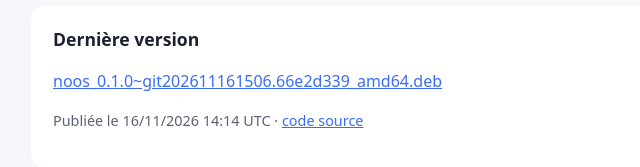
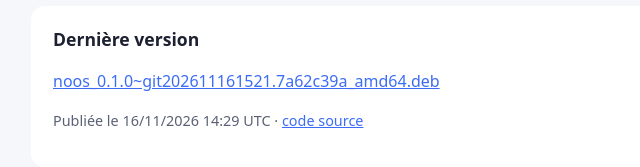
Before and after one commit to Chomiam/noos-de, a plain HTML site: page index.html in a window 1280 px wide. Shown: the part 579-746 px from the top of the page, 229-869 px from the left. Drawn offline with Linux system fonts and the light colour scheme.

Commit message:
Dépôt APT : noos_0.1.0~git202611161521.7a62c39a_amd64.deb

```diff
--- a/index.html
+++ b/index.html
@@ -43,8 +43,8 @@ sudo apt install noos</pre>
 
   <section>
     <h2>Dernière version</h2>
-    <p><a href="pool/main/n/noos/noos_0.1.0~git202611161506.66e2d339_amd64.deb">noos_0.1.0~git202611161506.66e2d339_amd64.deb</a></p>
-    <p class="muted">Publiée le 16/11/2026 14:14 UTC · <a href="https://github.com/Chomiam/noos-de">code source</a></p>
+    <p><a href="pool/main/n/noos/noos_0.1.0~git202611161521.7a62c39a_amd64.deb">noos_0.1.0~git202611161521.7a62c39a_amd64.deb</a></p>
+    <p class="muted">Publiée le 16/11/2026 14:29 UTC · <a href="https://github.com/Chomiam/noos-de">code source</a></p>
   </section>
 </main>
 </body>
```
Also changed, not shown: 9 other files.
